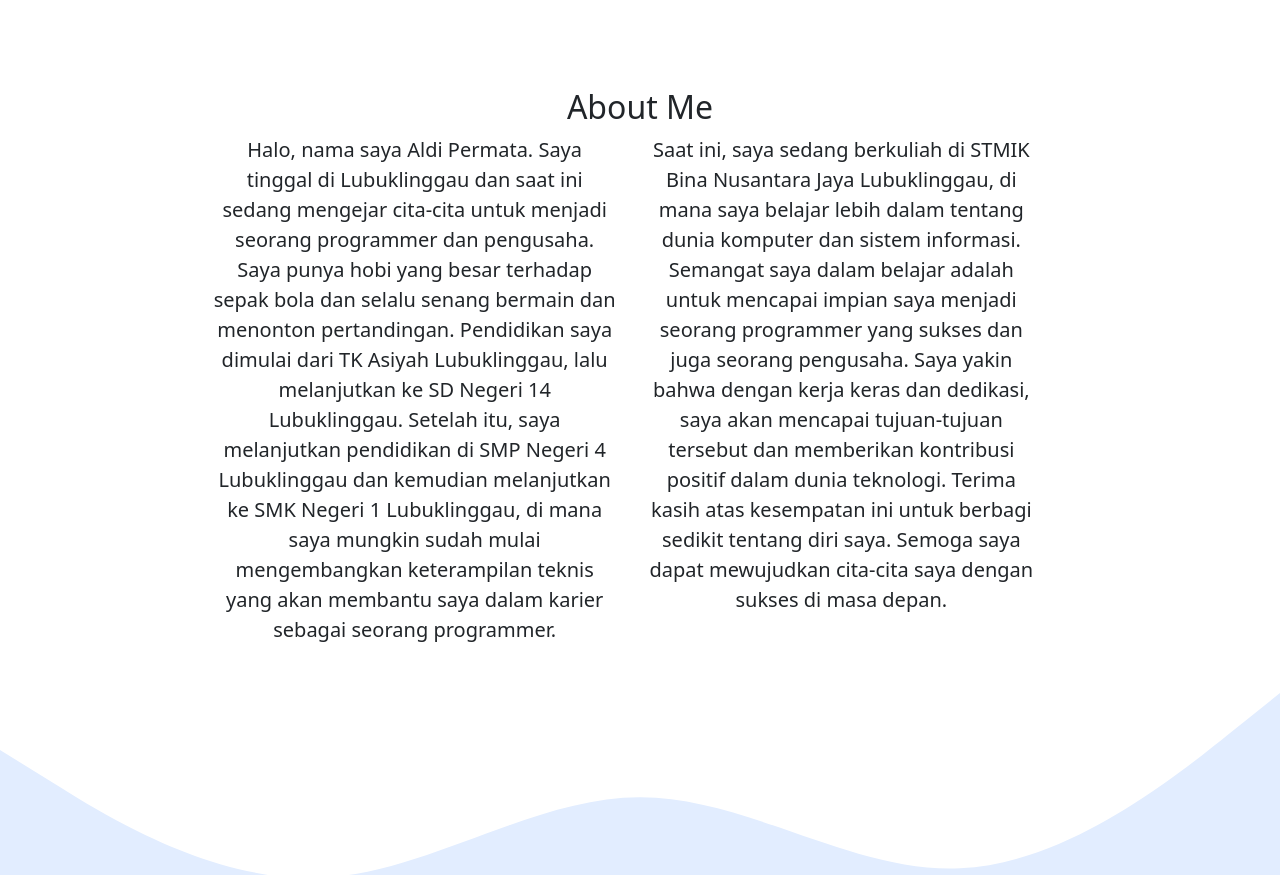
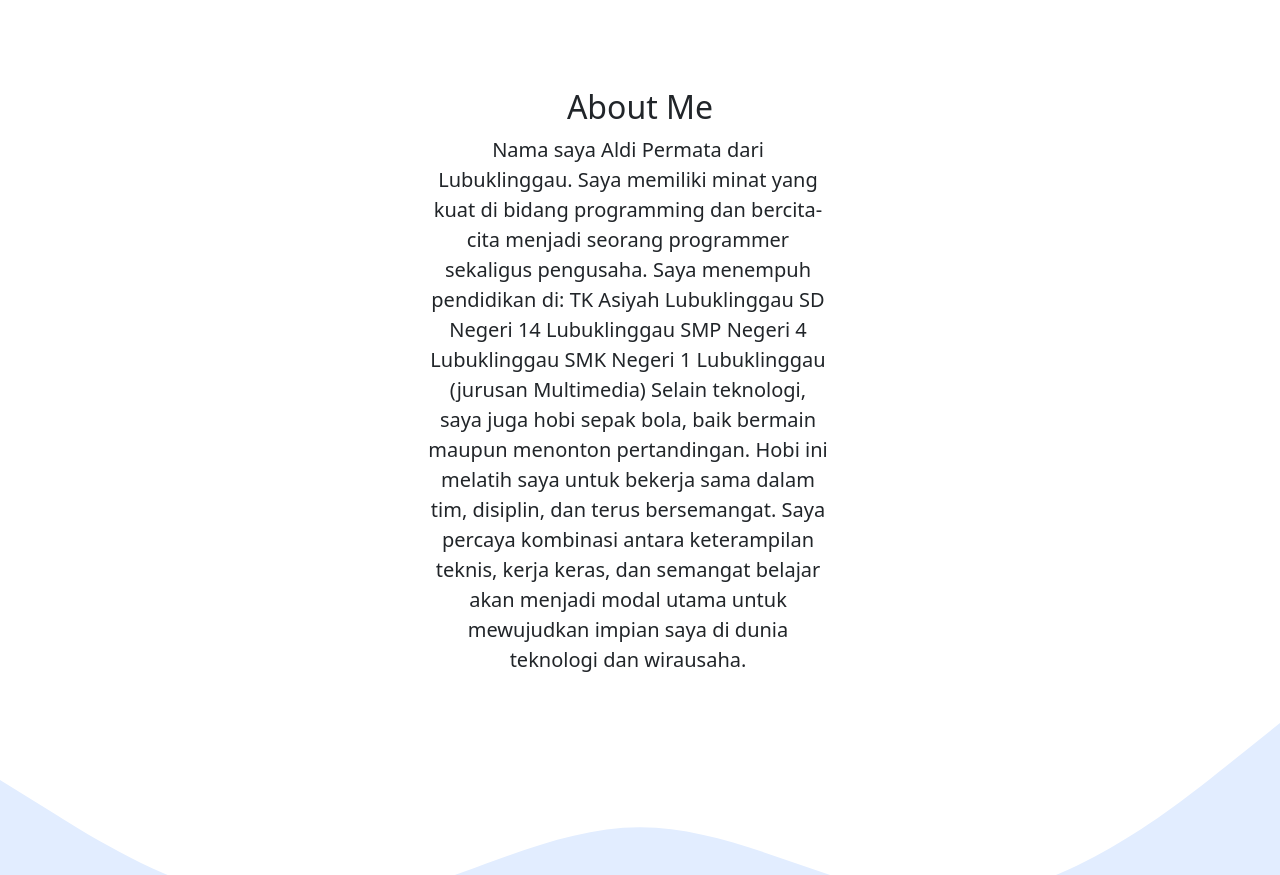
Before and after one commit to aldipermata/My-Porfolio, a plain HTML site: page index.html in a window 1280 px wide. Shown: the part 700-1575 px from the top of the page. Drawn offline with nearby package versions, Linux system fonts and the light colour scheme.

Commit message:
Update index.html

```diff
--- a/index.html
+++ b/index.html
@@ -58,13 +58,21 @@
   <h2>About Me</h2>
 </div>
 <div class="row justify-content-center fs-5 text-center" >
-<div class="col-md-4"> Halo, nama saya Aldi Permata. Saya tinggal di Lubuklinggau dan saat ini sedang mengejar cita-cita untuk menjadi seorang programmer dan pengusaha. Saya punya hobi yang besar terhadap sepak bola dan selalu senang bermain dan menonton pertandingan.
+<div class="col-md-4">Nama saya Aldi Permata dari Lubuklinggau. Saya memiliki minat yang kuat di bidang programming dan bercita-cita menjadi seorang programmer sekaligus pengusaha.
 
-Pendidikan saya dimulai dari TK Asiyah Lubuklinggau, lalu melanjutkan ke SD Negeri 14 Lubuklinggau. Setelah itu, saya melanjutkan pendidikan di SMP Negeri 4 Lubuklinggau dan kemudian melanjutkan ke SMK Negeri 1 Lubuklinggau, di mana saya mungkin sudah mulai mengembangkan keterampilan teknis yang akan membantu saya dalam karier sebagai seorang programmer.</div>
-<div class="col-md-4">Saat ini, saya sedang berkuliah di STMIK Bina Nusantara Jaya Lubuklinggau, di mana saya belajar lebih dalam tentang dunia komputer dan sistem informasi. Semangat saya dalam belajar adalah untuk mencapai impian saya menjadi seorang programmer yang sukses dan juga seorang pengusaha.
+Saya menempuh pendidikan di:
 
-Saya yakin bahwa dengan kerja keras dan dedikasi, saya akan mencapai tujuan-tujuan tersebut dan memberikan kontribusi positif dalam dunia teknologi. Terima kasih atas kesempatan ini untuk berbagi sedikit tentang diri saya. Semoga saya dapat mewujudkan cita-cita saya dengan sukses di masa depan.</div>
+TK Asiyah Lubuklinggau
 
+SD Negeri 14 Lubuklinggau
+
+SMP Negeri 4 Lubuklinggau
+
+SMK Negeri 1 Lubuklinggau (jurusan Multimedia)
+
+Selain teknologi, saya juga hobi sepak bola, baik bermain maupun menonton pertandingan. Hobi ini melatih saya untuk bekerja sama dalam tim, disiplin, dan terus bersemangat.
+
+Saya percaya kombinasi antara keterampilan teknis, kerja keras, dan semangat belajar akan menjadi modal utama untuk mewujudkan impian saya di dunia teknologi dan wirausaha.
 
 
 
```
